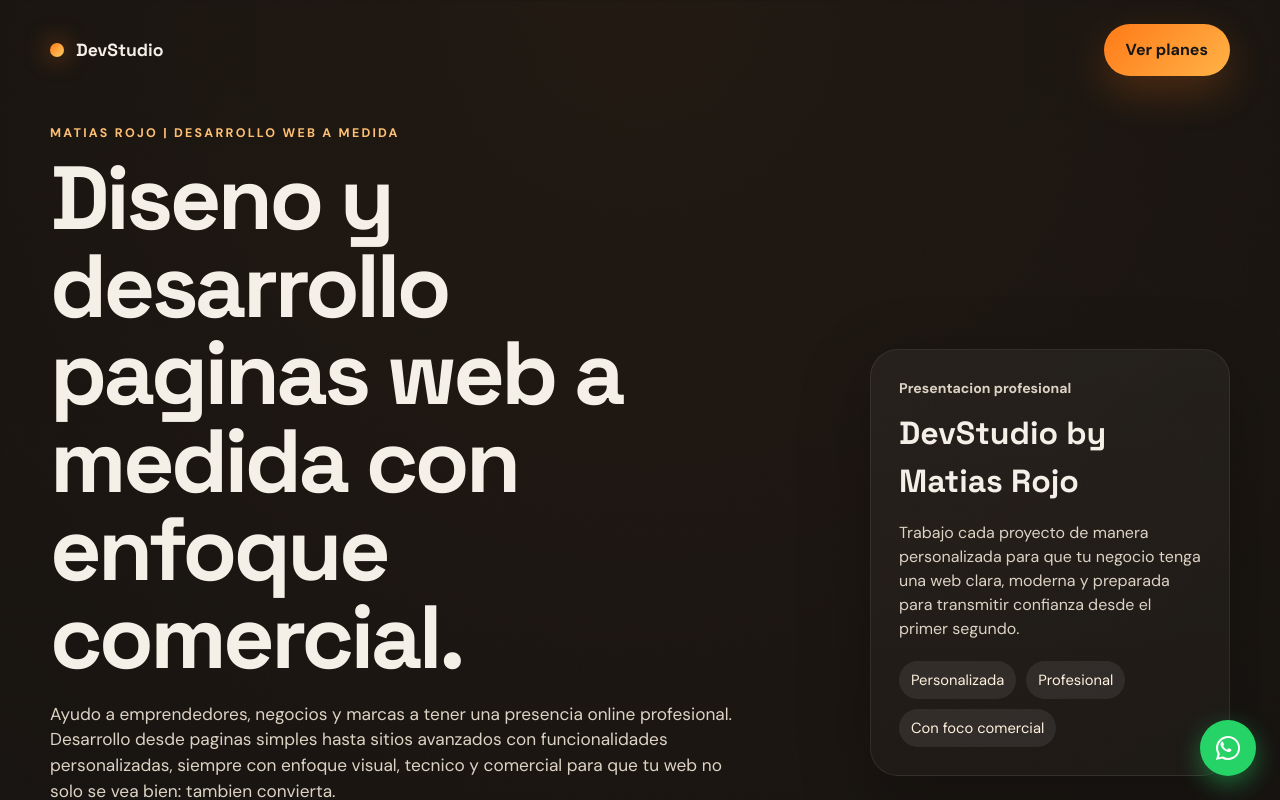
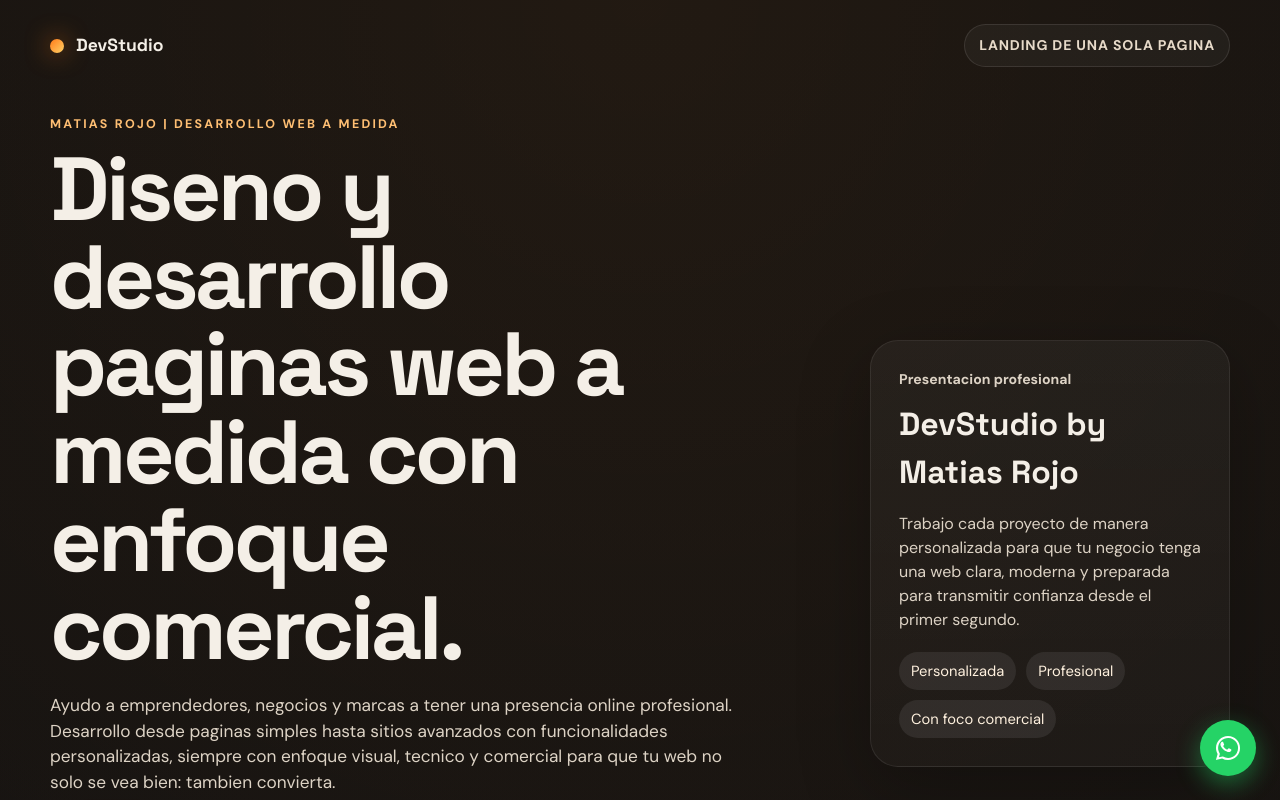
Before and after one commit to Maturojo/devstudio, a React (Vite) app: page / in a window 1280 px wide. Shown: the top 800 px of the page. Built offline with nearby package versions, Linux system fonts and the light colour scheme; no server answers.

Commit message:
Simplify landing header and single-page copy

```diff
--- a/src/App.jsx
+++ b/src/App.jsx
@@ -6,7 +6,7 @@ const plans = [
     price: "USD 80",
     description: "Ideal para presencia digital rapida y profesional.",
     features: [
-      "Landing page de una sola seccion o varias secciones simples",
+      "Landing de una sola pagina con secciones claras y bien ordenadas",
       "Diseno responsive para celular y PC",
       "Boton de contacto a WhatsApp o formulario basico",
       "Incluye dominio, hosting y certificado SSL por 1 ano",
@@ -20,7 +20,7 @@ const plans = [
     featured: true,
     badge: "Mas elegido",
     features: [
-      "Sitio con multiples paginas o secciones avanzadas",
+      "Landing de una sola pagina con mas secciones y estructura avanzada",
       "Animaciones suaves y mejor estructura visual",
       "Galeria, testimonios, servicios y preguntas frecuentes",
       "Incluye dominio, hosting y certificado SSL por 1 ano",
@@ -164,15 +164,13 @@ function App() {
     <>
       <div className="page-shell">
         <header className="hero">
-          <nav className="topbar">
+          <div className="topbar">
             <div className="brand">
               <span className="brand-mark" />
               <span>DevStudio</span>
             </div>
-            <a className="nav-cta" href="#planes">
-              Ver planes
-            </a>
-          </nav>
+            <p className="hero-format">Landing de una sola pagina</p>
+          </div>
 
           <div className="hero-content">
             <div className="hero-copy">
@@ -510,10 +508,7 @@ function App() {
             </div>
 
             <div className="footer-links">
-              <a href="#herramientas">Herramientas</a>
-              <a href="#planes">Planes</a>
-              <a href="#contacto">Contacto</a>
-              <a href={`mailto:maturojo123mdq@gmail.com`}>Email</a>
+              <p>Landing de una sola pagina, pensada para consultas y ventas.</p>
             </div>
 
             <div className="footer-meta">
--- a/src/styles.css
+++ b/src/styles.css
@@ -117,6 +117,19 @@ a {
   margin-bottom: 48px;
 }
 
+.hero-format {
+  margin: 0;
+  padding: 10px 14px;
+  border: 1px solid rgba(255, 255, 255, 0.1);
+  border-radius: 999px;
+  background: rgba(255, 255, 255, 0.04);
+  color: #e7dac9;
+  font-size: 0.88rem;
+  font-weight: 700;
+  letter-spacing: 0.06em;
+  text-transform: uppercase;
+}
+
 .brand {
   display: inline-flex;
   align-items: center;
@@ -134,7 +147,6 @@ a {
   box-shadow: 0 0 24px rgba(255, 122, 24, 0.7);
 }
 
-.nav-cta,
 .button {
   display: inline-flex;
   align-items: center;
@@ -144,7 +156,6 @@ a {
   font-weight: 700;
 }
 
-.nav-cta,
 .button.primary,
 .plan-card.featured .plan-button {
   background: linear-gradient(135deg, #ff7a18, #ffb347);
@@ -158,7 +169,6 @@ a {
   color: #f7f3ec;
 }
 
-.nav-cta:hover,
 .button:hover {
   transform: translateY(-2px);
 }
@@ -893,10 +903,11 @@ a {
 
 .footer-links {
   display: grid;
-  gap: 10px;
+  align-content: start;
 }
 
-.footer-links a {
+.footer-links p {
+  margin: 0;
   color: #e9dfd3;
   font-size: 0.96rem;
 }
```
